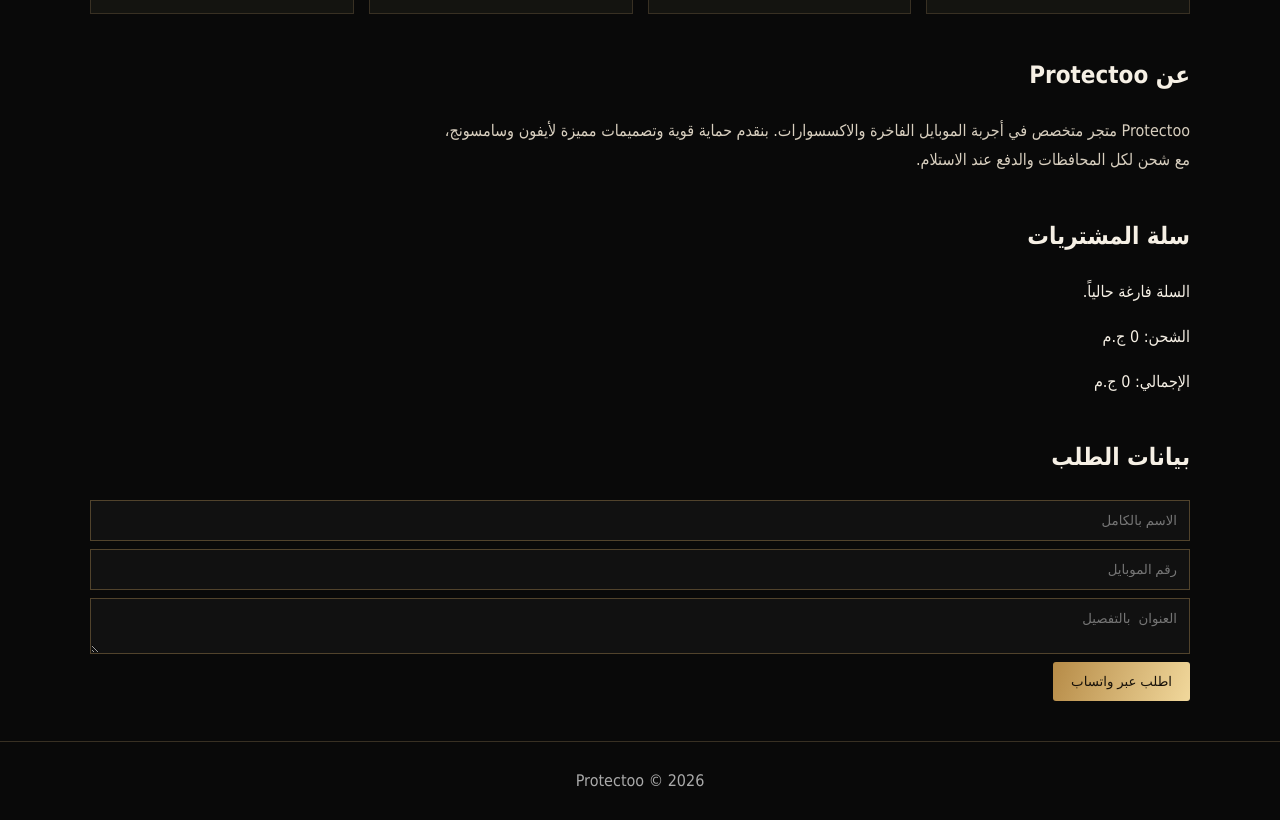
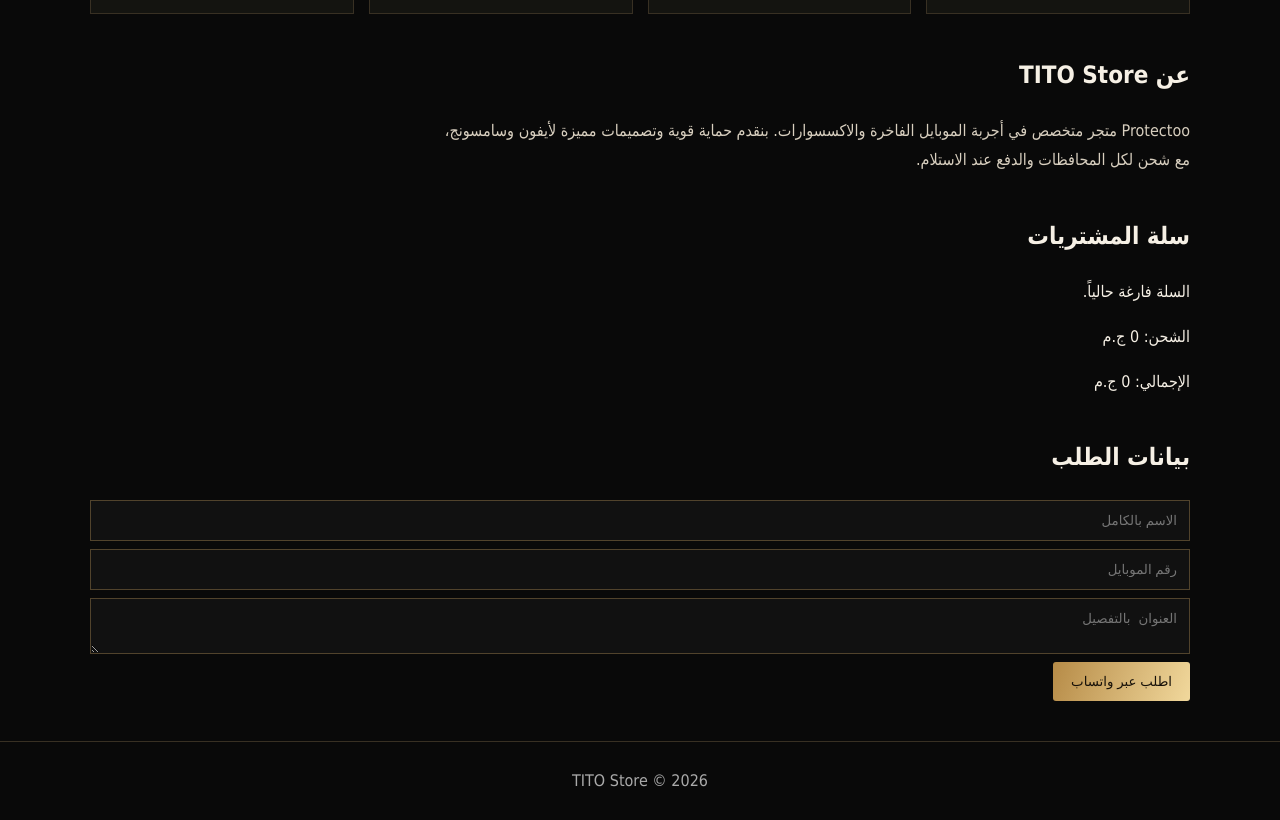
Before and after one commit to Sh3aaban/TITO-Store, a plain HTML site: page index.html in a window 1280 px wide. Shown: the part 1539-2359 px from the top of the page. Drawn offline with Linux system fonts and the light colour scheme.

Commit message:
Update index.html

```diff
--- a/index.html
+++ b/index.html
@@ -45,7 +45,7 @@
     </section>
 
     <section id="about">
-      <h2>عن Protectoo</h2>
+      <h2>عن TITO Store</h2>
       <p>Protectoo متجر متخصص في أجربة الموبايل الفاخرة والاكسسوارات. بنقدم حماية قوية وتصميمات مميزة لأيفون وسامسونج، مع شحن لكل المحافظات والدفع عند الاستلام.</p>
     </section>
   </div>
@@ -73,7 +73,7 @@
     </form>
   </section>
 </main>
-<footer>Protectoo © 2026</footer>
+<footer>TITO Store © 2026</footer>
 
 <!-- صفحة المنتج -->
 <div id="modal" class="modal" hidden>
```
